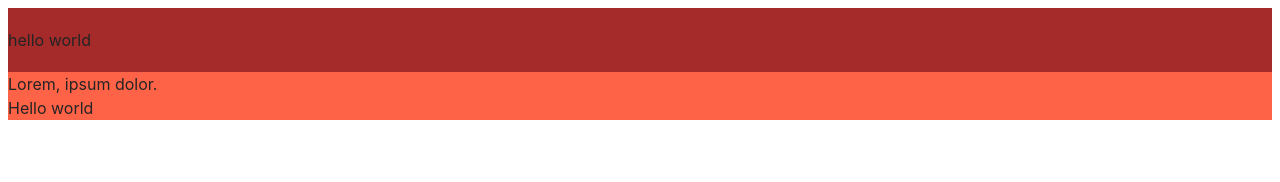
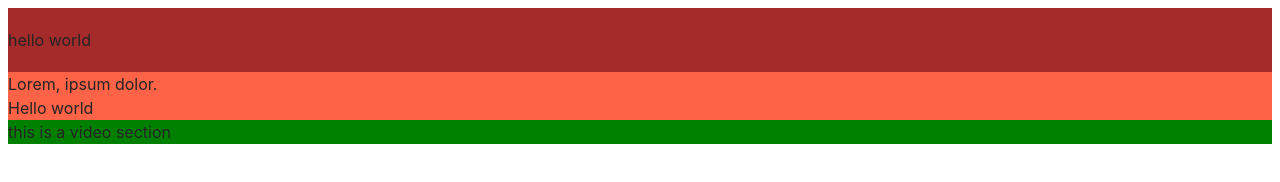
Before and after one commit to andrii-zhygalko/blended17-18, a website built with Vite: page src/index.html in a window 1280 px wide. Built offline with nearby package versions, Linux system fonts and the light colour scheme.

Commit message:
video section

```diff
--- a/src/css/styles.css
+++ b/src/css/styles.css
@@ -8,6 +8,7 @@
 @import url('./header.css');
 @import url('./hero.css');
 @import url('./features.css');
+@import url('./video.css');
 
 :root {
   font-family: Inter, Avenir, Helvetica, Arial, sans-serif;
--- /dev/null
+++ b/src/css/video.css
@@ -0,0 +1,3 @@
+.video {
+  background-color: green;
+}
--- a/src/index.html
+++ b/src/index.html
@@ -12,6 +12,7 @@
     <main>
       <load src="partials/hero.html" />
       <load src="partials/features.html" />
+      <load src="partials/video.html" />
     </main>
     <script type="module" src="./main.js"></script>
   </body>
--- /dev/null
+++ b/src/partials/video.html
@@ -0,0 +1,3 @@
+<section class="video">
+  <p>this is a video section</p>
+</section>
```
